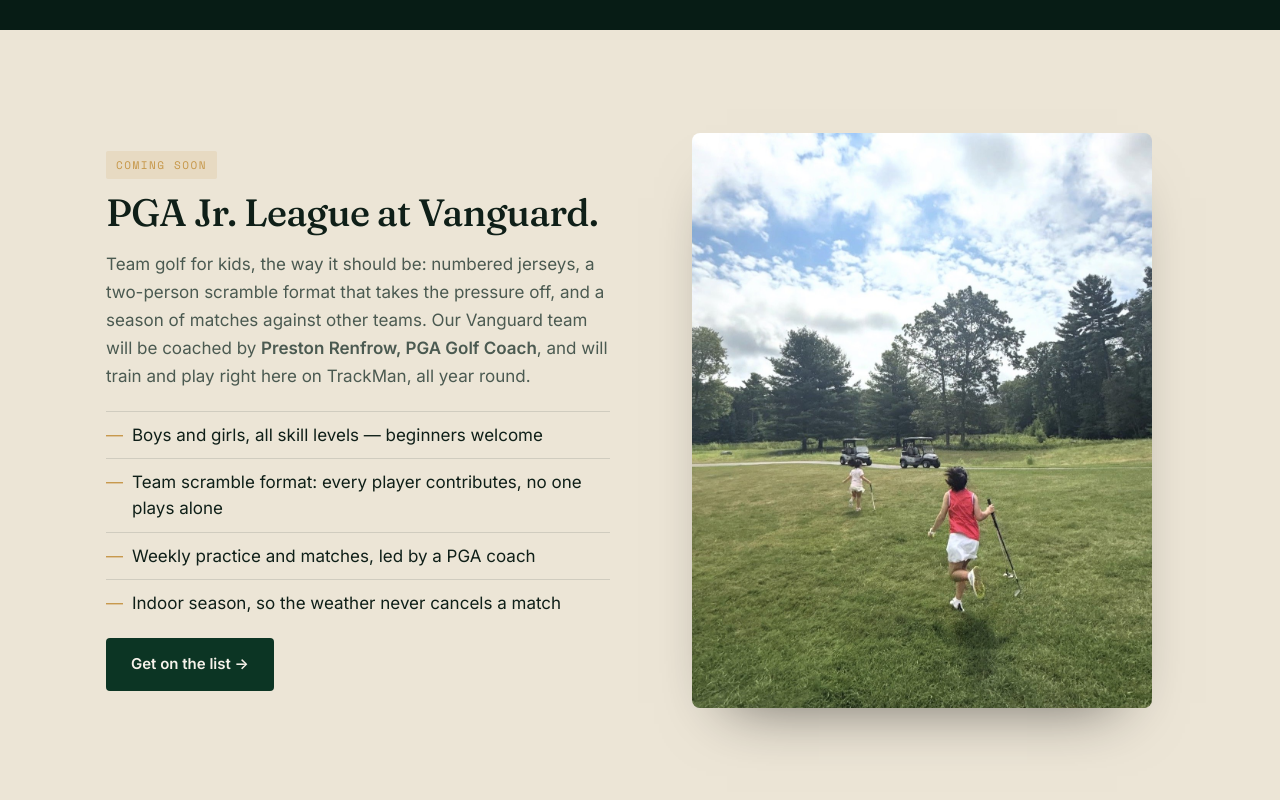
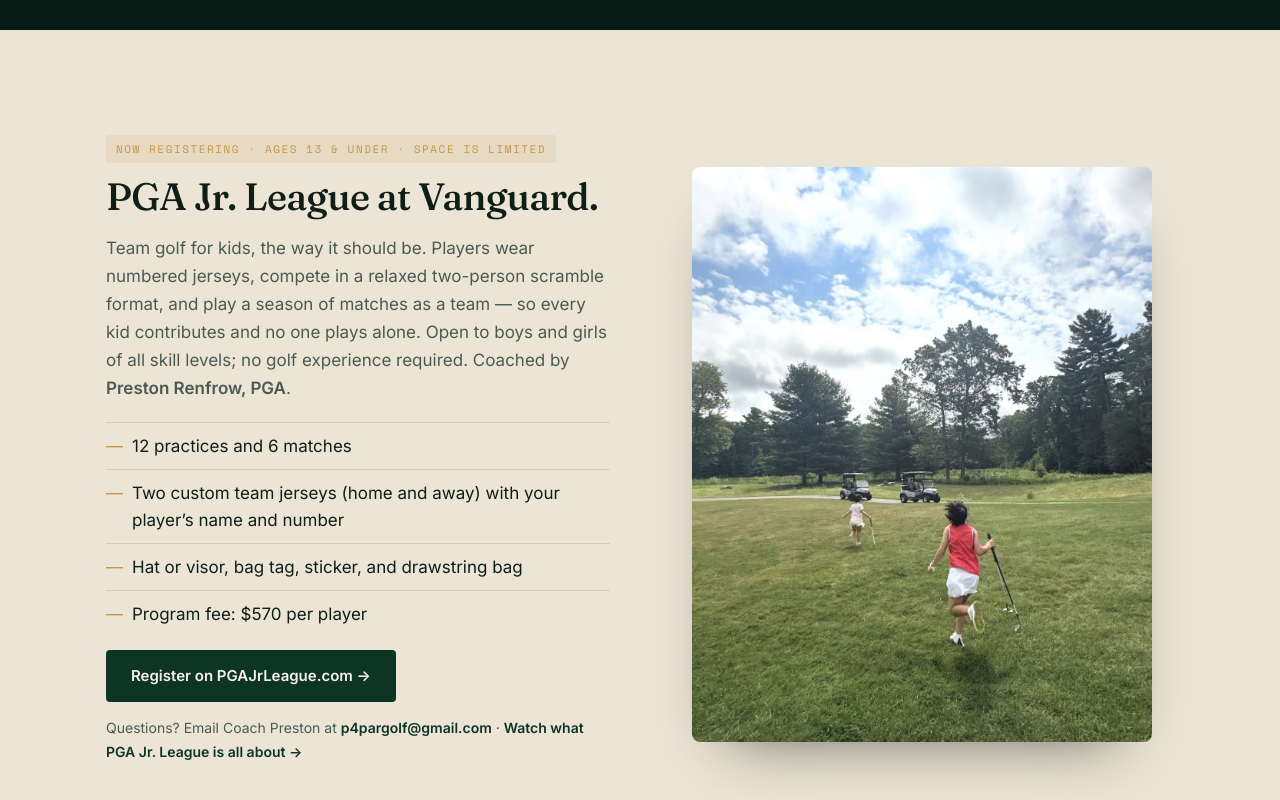
Before and after one commit to Jeanzhu23/vanguard-next, a Next.js app: page /leagues in a window 1280 px wide. Shown: the part 2260-3060 px from the top of the page. Built offline with nearby package versions, Linux system fonts and the light colour scheme.

Commit message:
PGA Jr. League registration, leagues and events updates

```diff
--- a/app/leagues/page.js
+++ b/app/leagues/page.js
@@ -73,30 +73,42 @@
         </div>
       </section>
 
-      {/* PGA JR. LEAGUE — COMING SOON */}
+      {/* PGA JR. LEAGUE */}
       <section className="section section-cream">
         <div className="wrap grid-2 feature rev">
           <div className="feature-img" style={{ aspectRatio: "4/5", maxWidth: 460, margin: "0 auto" }}>
             <img src="/img/events/pga-jr-league.jpg" alt="Two junior golfers running down the fairway" />
           </div>
           <div>
-            <span className="tag">Coming soon</span>
+            <span className="tag">Now registering · Ages 13 &amp; under · Space is limited</span>
             <h3 style={{ marginTop: 14 }}>PGA Jr. League at Vanguard.</h3>
             <p style={{ color: "var(--ink-soft)" }}>
-              Team golf for kids, the way it should be: numbered jerseys, a two-person scramble
-              format that takes the pressure off, and a season of matches against other teams.
-              Our Vanguard team will be coached by <b>Preston Renfrow, PGA Golf Coach</b>, and
-              will train and play right here on TrackMan, all year round.
+              Team golf for kids, the way it should be. Players wear numbered jerseys, compete in a
+              relaxed two-person scramble format, and play a season of matches as a team &mdash; so
+              every kid contributes and no one plays alone. Open to boys and girls of all skill
+              levels; no golf experience required. Coached by <b>Preston Renfrow, PGA</b>.
             </p>
             <ul>
-              <li>Boys and girls, all skill levels &mdash; beginners welcome</li>
-              <li>Team scramble format: every player contributes, no one plays alone</li>
-              <li>Weekly practice and matches, led by a PGA coach</li>
-              <li>Indoor season, so the weather never cancels a match</li>
+              <li>12 practices and 6 matches</li>
+              <li>Two custom team jerseys (home and away) with your player&rsquo;s name and number</li>
+              <li>Hat or visor, bag tag, sticker, and drawstring bag</li>
+              <li>Program fee: $570 per player</li>
             </ul>
-            <Link href="/leagues/signup" className="btn btn-dark" style={{ marginTop: 12 }}>
-              Get on the list →
-            </Link>
+            <a href="https://www.pgajrleague.com/junior-league-events/366d47a1-4be6-4027-b4ce-5f6aa7735e4c"
+               target="_blank" rel="noopener" className="btn btn-dark" style={{ marginTop: 12 }}>
+              Register on PGAJrLeague.com →
+            </a>
+            <p style={{ marginTop: 14, fontSize: 14, color: "var(--ink-soft)" }}>
+              Questions? Email Coach Preston at{" "}
+              <a href="mailto:p4pargolf@gmail.com" style={{ color: "var(--green-900)", fontWeight: 600 }}>
+                p4pargolf@gmail.com
+              </a>
+              {" "}&middot;{" "}
+              <a href="https://www.youtube.com/watch?v=2hKDFY6Ssr4" target="_blank" rel="noopener"
+                 style={{ color: "var(--green-900)", fontWeight: 600 }}>
+                Watch what PGA Jr. League is all about →
+              </a>
+            </p>
           </div>
         </div>
       </section>
```
